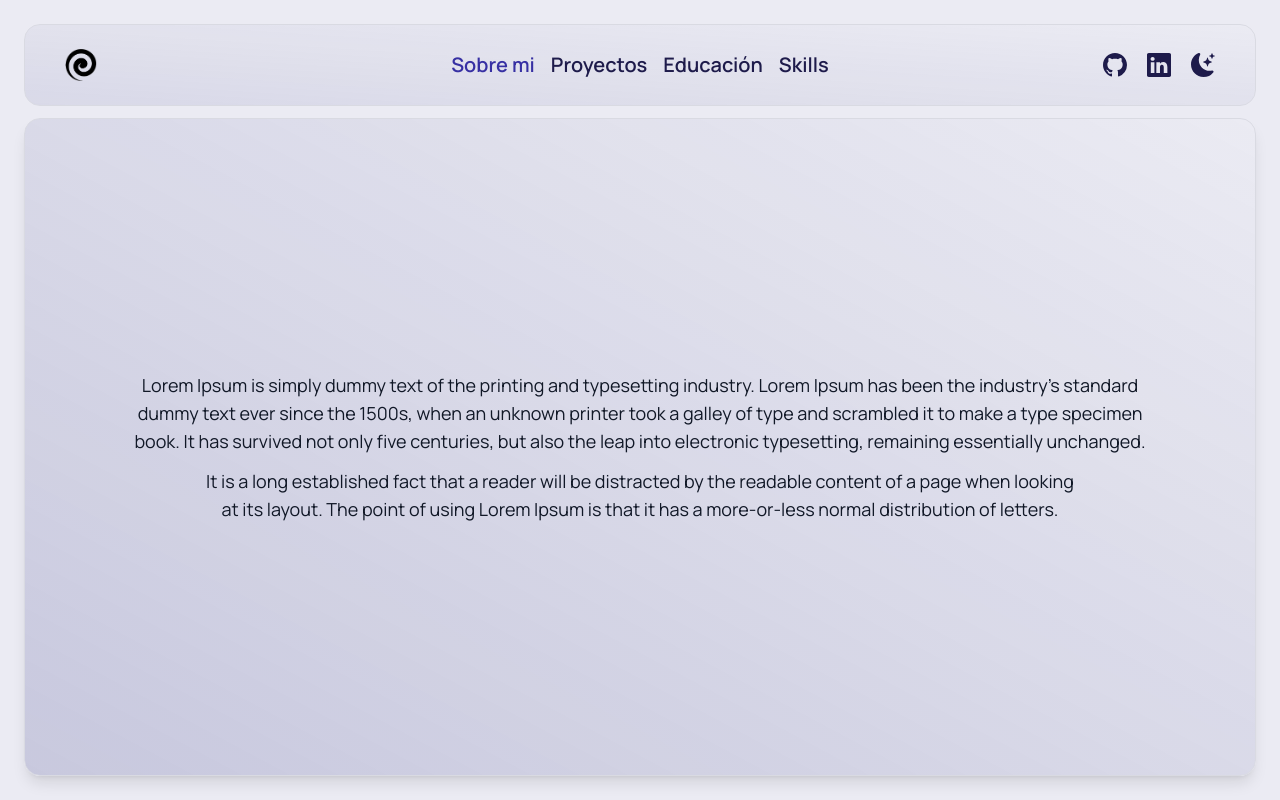
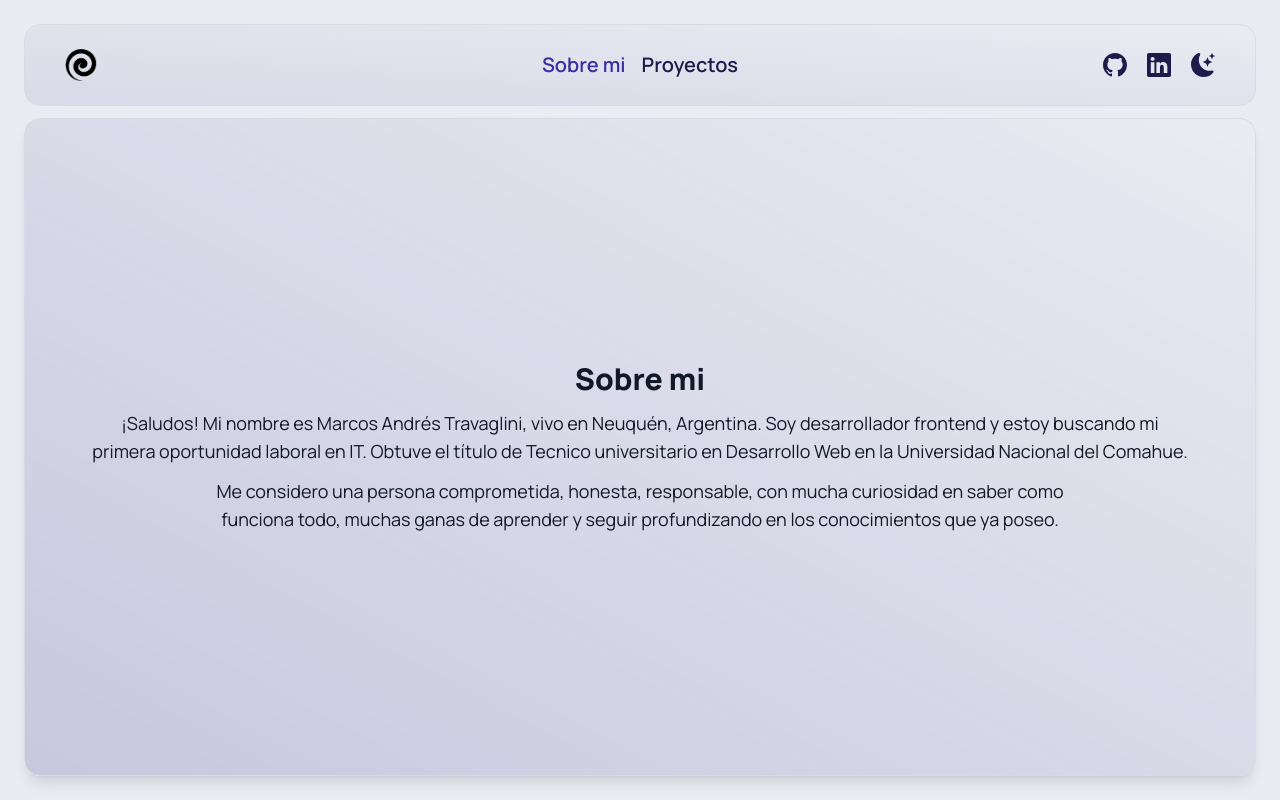
Before and after one commit to Blackpachamame/portfolio, a React (Vite) app: page /sobremi in a window 1280 px wide. Built offline with nearby package versions, Linux system fonts and the light colour scheme; a web font is replaced by a local one.

Commit message:
- Eliminado componente educación - Ahora Sobre Mi incluye las skills y educación - Se cambiaron los nombres de algunos componentes como SkillsProyectos

```diff
--- a/src/App.tsx
+++ b/src/App.tsx
@@ -1,5 +1,5 @@
 import { BrowserRouter, Routes, Route } from "react-router-dom";
-import { Educacion, Header, Home, Proyectos, SobreMi } from "./components";
+import { Header, Home, Proyectos, SobreMi } from "./components";
 
 export default function App() {
   return (
@@ -11,12 +11,11 @@ export default function App() {
         bg-gradient-to-tr from-[rgba(60,62,138,.2)] to-transparent text-gray-900
         dark:from-[rgba(78,89,192,.2)] dark:text-slate-100
         border border-solid border-[#d9dae2] dark:border-[#242636] rounded-2xl
-        shadow-lg p-2 sm:p-4 md:p-10 py-5 md:py-12 transition duration-300">
+        shadow-lg px-4 py-6 lg:px-10 lg:py-8 transition duration-300">
           <Routes>
             <Route path="/" element={<Home />} />
             <Route path="/sobremi" element={<SobreMi />} />
             <Route path="/proyectos" element={<Proyectos />} />
-            <Route path="/educacion" element={<Educacion />} />
           </Routes>
         </div>
       </main>
--- a/src/components/Educacion/index.tsx
+++ /dev/null
@@ -1,3 +0,0 @@
-export default function Educacion() {
-  return <div>Educacion</div>;
-}
--- a/src/components/Header/Navbar.tsx
+++ b/src/components/Header/Navbar.tsx
@@ -5,8 +5,7 @@ export default function Navbar() {
         <nav className="min-h-[32px] self-center flex justify-center items-center gap-4 font-semibold order-last flex-basis-[100%] md:order-none relative z-10 text-sm min-[475px]:text-lg sm:text-xl">
             <NavLink to="/sobremi" className={({ isActive }) => isActive ? "text-indigo-800 dark:text-white duration-500" : "hover:text-indigo-900 dark:hover:text-slate-200 duration-500"}>Sobre mi</NavLink>
             <NavLink to="/proyectos" className={({ isActive }) => isActive ? "text-indigo-800 dark:text-white duration-500" : "hover:text-indigo-900 dark:hover:text-slate-200 duration-500"}>Proyectos</NavLink>
-            <NavLink to="/educacion" className={({ isActive }) => isActive ? "text-indigo-800 dark:text-white duration-500" : "hover:text-indigo-900 dark:hover:text-slate-200 duration-500"}>Educación</NavLink>
-            <NavLink to="/educacion" className={({ isActive }) => isActive ? "text-indigo-800 dark:text-white duration-500" : "hover:text-indigo-900 dark:hover:text-slate-200 duration-500"}>Skills</NavLink>
+            {/* <NavLink to="/educacion" className={({ isActive }) => isActive ? "text-indigo-800 dark:text-white duration-500" : "hover:text-indigo-900 dark:hover:text-slate-200 duration-500"}>Educación</NavLink> */}
         </nav>
     )
 }
--- a/src/components/Header/index.tsx
+++ b/src/components/Header/index.tsx
@@ -5,9 +5,9 @@ export default function Header() {
     return (
         <header className="bg-gradient-to-tr from-[rgba(60,62,138,.1)] to-transparent text-indigo-950
         dark:from-[rgba(78,89,192,.2)] dark:text-slate-300 border border-solid border-[#d9dae2] dark:border-[#242636] rounded-2xl mb-3 relative z-10 transition duration-300">
-            <div className="px-6 py-5 lg:px-10 lg:py-6 flex flex-col justify-center relative">
+            <div className="px-4 py-5 lg:px-10 lg:py-6 flex flex-col justify-center relative">
                 <Brand />
-                <div className="dark:bg-gray-800 bg-[#cbcddb] block lg:hidden h-px my-5 -mx-6"></div>
+                <div className="dark:bg-gray-800 bg-[#cbcddb] block lg:hidden h-px my-5 -mx-4"></div>
                 <Navbar />
             </div>
         </header>
--- a/src/components/Proyectos/index.tsx
+++ b/src/components/Proyectos/index.tsx
@@ -1,6 +1,6 @@
 import { useState } from "react";
-import BoxProyecto from "./BoxProyecto";
-import Skills from "./Skills";
+import BoxProyectos from "./BoxProyectos";
+import SkillsProyectos from "./SkillsProyectos";
 import { proyectos } from "../../assets/data";
 import { RiShareBoxFill } from "react-icons/ri";
 
@@ -57,16 +57,17 @@ export default function Proyectos() {
   };
 
   return (
-    <div className="flex flex-col items-center gap-12">
-      <Skills obtenerSkill={obtenerSkill} />
+    <section className="flex flex-col items-center gap-8">
+      <h1 className="text-xl sm:text-2xl md:text-3xl font-extrabold">Proyectos</h1>
+      <SkillsProyectos obtenerSkill={obtenerSkill} />
       <div className="grid justify-center items-stretch gap-4 grid-cols-16">
         {(projects.length > 0)
           ? projects.map((proyecto) => (
-            <BoxProyecto key={proyecto.id} data={proyecto} />
+            <BoxProyectos key={proyecto.id} data={proyecto} />
           ))
           : <h3 className="text-xl">No se encontraron proyectos</h3>}
       </div>
       <a className="flex items-center gap-2 hover:underline underline-offset-2" href="https://github.com/Blackpachamame?tab=repositories" target="_blank" rel="noreferrer"><RiShareBoxFill /> Revisar todos los proyectos</a>
-    </div>
+    </section>
   );
 }
--- a/src/components/SobreMi/index.tsx
+++ b/src/components/SobreMi/index.tsx
@@ -1,18 +1,17 @@
 export default function SobreMi() {
   return (
-    <div className="text-center">
+    <section className="text-center">
+      <h1 className="text-xl sm:text-2xl md:text-3xl font-extrabold mb-3">Sobre mi</h1>
       <p className="md:text-lg mb-3">
-        Lorem Ipsum is simply dummy text of the printing and typesetting industry.
-        Lorem Ipsum has been the industry's standard dummy text ever since the 1500s,
-        when an unknown printer took a galley of type and scrambled it to make a type specimen book.
-        It has survived not only five centuries, but also the leap into electronic typesetting,
-        remaining essentially unchanged.
+        ¡Saludos! Mi nombre es Marcos Andrés Travaglini, vivo en Neuquén, Argentina.
+        Soy desarrollador frontend y estoy buscando mi primera oportunidad laboral en IT.
+        Obtuve el título de Tecnico universitario en Desarrollo Web en la Universidad Nacional del Comahue.
       </p>
       <p className="md:text-lg">
-        It is a long established fact that a reader will be distracted
-        by the readable content of a page when looking at its layout.
-        The point of using Lorem Ipsum is that it has a more-or-less normal distribution of letters.
+        Me considero una persona comprometida, honesta, responsable,
+        con mucha curiosidad en saber como funciona todo,
+        muchas ganas de aprender y seguir profundizando en los conocimientos que ya poseo.
       </p>
-    </div>
+    </section>
   );
 }
--- a/src/components/index.ts
+++ b/src/components/index.ts
@@ -1,4 +1,3 @@
-export { default as Educacion } from './Educacion';
 export { default as Header } from './Header';
 export { default as Home } from './Home';
 export { default as Proyectos } from './Proyectos';
--- a/tailwind.config.js
+++ b/tailwind.config.js
@@ -14,7 +14,7 @@ export default {
         DEFAULT: '.75px',
       },
       gridTemplateColumns: {
-        '16': 'repeat(auto-fill, minmax(270px, 1fr))',
+        '16': 'repeat(auto-fill, minmax(254px, 1fr))',
       }
     },
   },
```
Also changed, not shown: src/components/Proyectos/BoxProyectos.tsx (renamed from src/components/Proyectos/BoxProyecto.tsx), src/components/Proyectos/SkillsProyectos.tsx (renamed from src/components/Proyectos/Skills.tsx).
